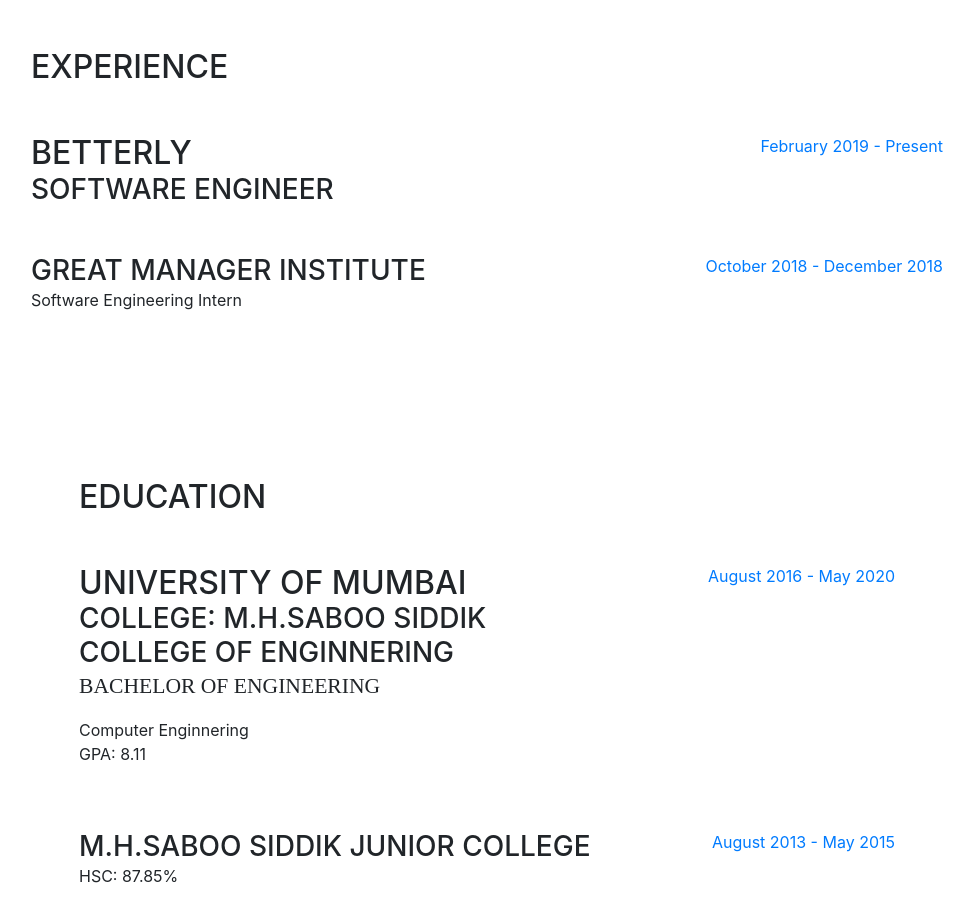
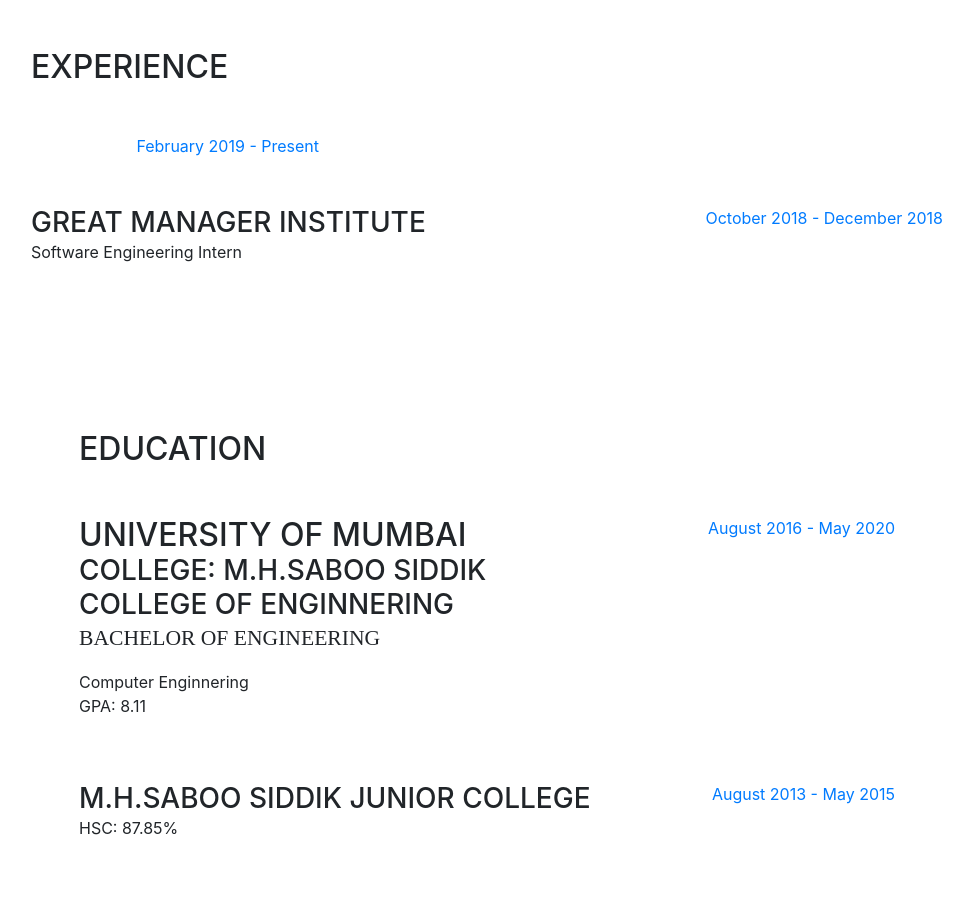
Before and after one commit to enigma49/ash49.io, a website with bundled scripts: page index.html in a window 1280 px wide. Shown: the part 800-1707 px from the top of the page, without its empty margins (289-1263 px from the left). Built offline with nearby package versions, Linux system fonts and the light colour scheme; a web font is replaced by a local one.

Commit message:
Update index.html

```diff
--- a/index.html
+++ b/index.html
@@ -106,11 +106,7 @@
         <div class="my-auto">
           <h2 class="mb-5">Experience</h2>
 		<div class="resume-item d-flex flex-column flex-md-row mb-5">
-            <div class="resume-content mr-auto">
-              <h2 class="mb-0">Betterly</h2>
-			  <h3 class="mb-0">Software Engineer</h2>
-            </div>
-            <div class="resume-date text-md-right">
+                       <div class="resume-date text-md-right">
               <span class="text-primary">February 2019 - Present</span>
             </div>
           </div>
```
